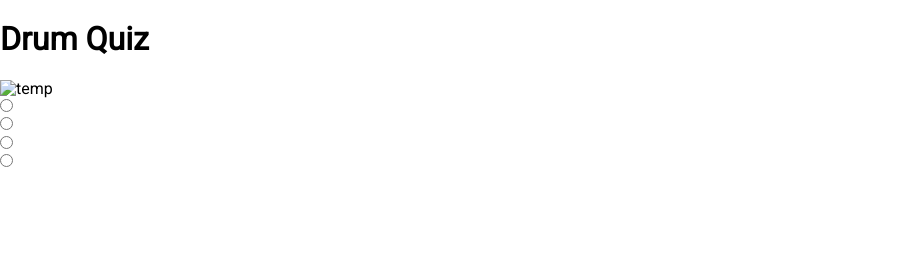
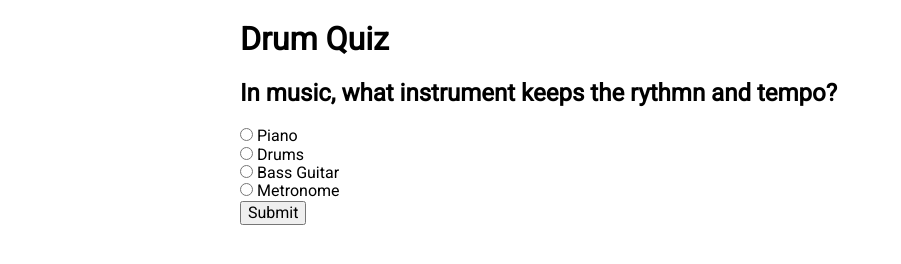
Before and after one commit to reavensf/drum-quiz, a plain HTML site: page index.html in a window 1280 px wide. Shown: the whole page, without its empty margins (0-901 px from the left). Drawn offline with nearby package versions, Linux system fonts and the light colour scheme.

Commit message:
Progress so far

```diff
--- a/css/main.css
+++ b/css/main.css
@@ -18,7 +18,7 @@ button:hover {
   width: 250px;
 }
 
-.container {
+.wrapper {
   max-width: 800px;
   margin: 0 auto;
 }
--- a/index.html
+++ b/index.html
@@ -1,7 +1,7 @@
 <!DOCTYPE html>
 <html lang="en">
 <head>
-  <title>Shopping List</title>
+  <title>Drum QUiz</title>
 
   <link rel="stylesheet" href="https://cdnjs.cloudflare.com/ajax/libs/normalize/4.2.0/normalize.min.css">
   <link href="https://fonts.googleapis.com/css?family=Roboto" rel="stylesheet">
@@ -18,20 +18,24 @@
         <div class="questionWrapper">
             <h2 class="questionTitle"></h2>
             <div class="choiceWrapper">
-                <img src="#" alt="temp">
                 <form id="drumQuiz">
-                    <div class="inputWrapper inputA">
+                    <div class="inputWrapper">
                         <input type="radio">
+                        <span class="inputA"></span>
                     </div>
-                    <div class="inputWrapper inputB">
+                    <div class="inputWrapper">
                         <input type="radio">
+                        <span class="inputB"></span>
                     </div>
-                    <div class="inputWrapper inputC">
+                    <div class="inputWrapper">
                         <input type="radio">
+                        <span class="inputC"></span>
                     </div>
-                    <div class="inputWrapper inputD">
+                    <div class="inputWrapper">
                         <input type="radio">
+                        <span class="inputD"></span>
                     </div>
+                    <input type="submit" value="Submit">
                 </form>
             </div>
         </div><!-- end .questionWrapper -->
--- a/js/app.js
+++ b/js/app.js
@@ -5,64 +5,95 @@ var quizState = {
 
 var questions = [
     {
-        questionOne: 'In music, what instrument keeps the rythmn and tempo?',
-        questionOneChoiceA: 'a) Piano',
-        questionOneChoiceB: 'b) Drums',
-        questionOneChoiceC: 'c) Bass Guitar',
-        questionOneChoiceD: 'd) Metronome'
+        question: 'In music, what instrument keeps the rythmn and tempo?',
+        questionChoiceA: 'Piano',
+        questionChoiceB: 'Drums',
+        questionChoiceC: 'Bass Guitar',
+        questionChoiceD: 'Metronome'
     },
     {
-        questionTwo: 'What musical instrument can allow you to have a great workout while playing?',
-        questionTwoChoiceA: 'a) Drums',
-        questionTwoChoiceB: 'b) Guitar',
-        questionTwoChoiceC: 'c) Triangle',
-        questionTwoChoiceD: 'd) Zylophone',
+        question: 'What musical instrument can allow you to have a great workout while playing?',
+        questionChoiceA: 'Drums',
+        questionChoiceB: 'Guitar',
+        questionChoiceC: 'Triangle',
+        questionChoiceD: 'Zylophone',
     },
     {
-        questionThree: 'What part of the drumset can act as the metronome during a song?',
-        questionThreeChoiceA: 'a) Snare',
-        questionThreeChoiceB: 'b) Kick Drum',
-        questionThreeChoiceC: 'c) Cymbals',
-        questionThreeChoiceD: 'd) Hi-hats',
+        question: 'What part of the drumset can act as the metronome during a song?',
+        questionChoiceA: 'Snare',
+        questionChoiceB: 'Kick Drum',
+        questionChoiceC: 'Cymbals',
+        questionChoiceD: 'Hi-hats',
     },
     {
-        questionFour: 'What is the name of this drum piece?',
-        questionFourImage: '<img src="">',
-        questionFourChoiceA: 'a) Tom',
-        questionFourChoiceB: 'b) Hi-Hat',
-        questionFourChoiceC: 'c) Snare',
-        questionFourChoiceD: 'd) Kick Drum',
+        question: 'What is the name of this drum piece?',
+        questionImage: '<img src="img/snare-drum.jpg">',
+        questionChoiceA: 'Tom',
+        questionChoiceB: 'Hi-Hat',
+        questionChoiceC: 'Snare',
+        questionChoiceD: 'Kick Drum',
     },
     {
-        questionFive: 'Which parts of a drumset do you use your feet to make/alter a sound?',
-        questionFiveChoiceA: 'a) Hi-Hat and Kick Drum',
-        questionFiveChoiceB: 'b) Kick drum and Snare',
-        questionFiveChoiceC: 'c) Hit-Hats and Toms',
-        questionFiveChoiceD: 'd) Kick Drum and Cymbals',
+        question: 'Which parts of a drumset do you use your feet to make/alter a sound?',
+        questionChoiceA: 'Hi-Hat and Kick Drum',
+        questionChoiceB: 'Kick drum and Snare',
+        questionChoiceC: 'Hit-Hats and Toms',
+        questionChoiceD: 'Kick Drum and Cymbals',
     },
     {
-        questionFive: 'What is the name of this piece?',
-        questionFiveChoiceA: 'a) Drum Seat',
-        questionFiveChoiceB: 'b) Drum Chair',
-        questionFiveChoiceC: 'c) Drum Stool',
-        questionFiveChoiceD: 'd) Drum Throne',
+        question: 'What is the name of this piece?',
+        questionImage: '<img src="img/drum-throne.jpg">',
+        questionChoiceA: 'Drum Seat',
+        questionChoiceB: 'Drum Chair',
+        questionChoiceC: 'Drum Stool',
+        questionChoiceD: 'Drum Throne',
     },
     {
-        questionFive: 'What is the best instrumnet to play in the world?',
-        questionFiveChoiceA: 'a) Drums',
-        questionFiveChoiceB: 'b) Piano',
-        questionFiveChoiceC: 'c) Electric Guitar',
-        questionFiveChoiceD: 'd) Bass Guitar',
+        question: 'What is the best instrumnet to play in the world?',
+        questionChoiceA: 'Drums',
+        questionChoiceB: 'Piano',
+        questionChoiceC: 'Electric Guitar',
+        questionChoiceD: 'Bass Guitar',
     }
-]
+];
+
+// var getQuestion = function(questionIndex){
+//     var questionIndex = 0;
+//     var firstQuestion = Object.values(questions[0].questionOne).join('');
+// };
 
 
-//
-var  = function(){
 
-}
+$(document).ready(function(){
+    var questionIndex = 0;
 
-//
-var  = function(){
+    var questionAndChoices = function(){
+        var questionTitle      = Object.values(questions[questionIndex].question).join('');
+        var questionChoiceA    = Object.values(questions[questionIndex].questionChoiceA).join('');
+        var questionChoiceB    = Object.values(questions[questionIndex].questionChoiceB).join('');
+        var questionChoiceC    = Object.values(questions[questionIndex].questionChoiceC).join('');
+        var questionChoiceD    = Object.values(questions[questionIndex].questionChoiceD).join('');
 
-}
+        $('.questionTitle').text(questionTitle);
+        $('.inputA').text(questionChoiceA);
+        $('.inputB').text(questionChoiceB);
+        $('.inputC').text(questionChoiceC);
+        $('.inputD').text(questionChoiceD);
+    }
+    questionAndChoices();
+
+
+    $('#drumQuiz').submit(function(event){
+        event.preventDefault();
+
+        if (questionIndex === 6){
+            questionIndex = 0;
+            return questionAndChoices();
+        } else {
+            questionIndex++
+            return questionAndChoices();
+        }
+
+        console.log('Submit');
+    });
+});
```
Also changed, not shown: img/drum-throne.jpg (added), img/snare-drum.jpg (added).
